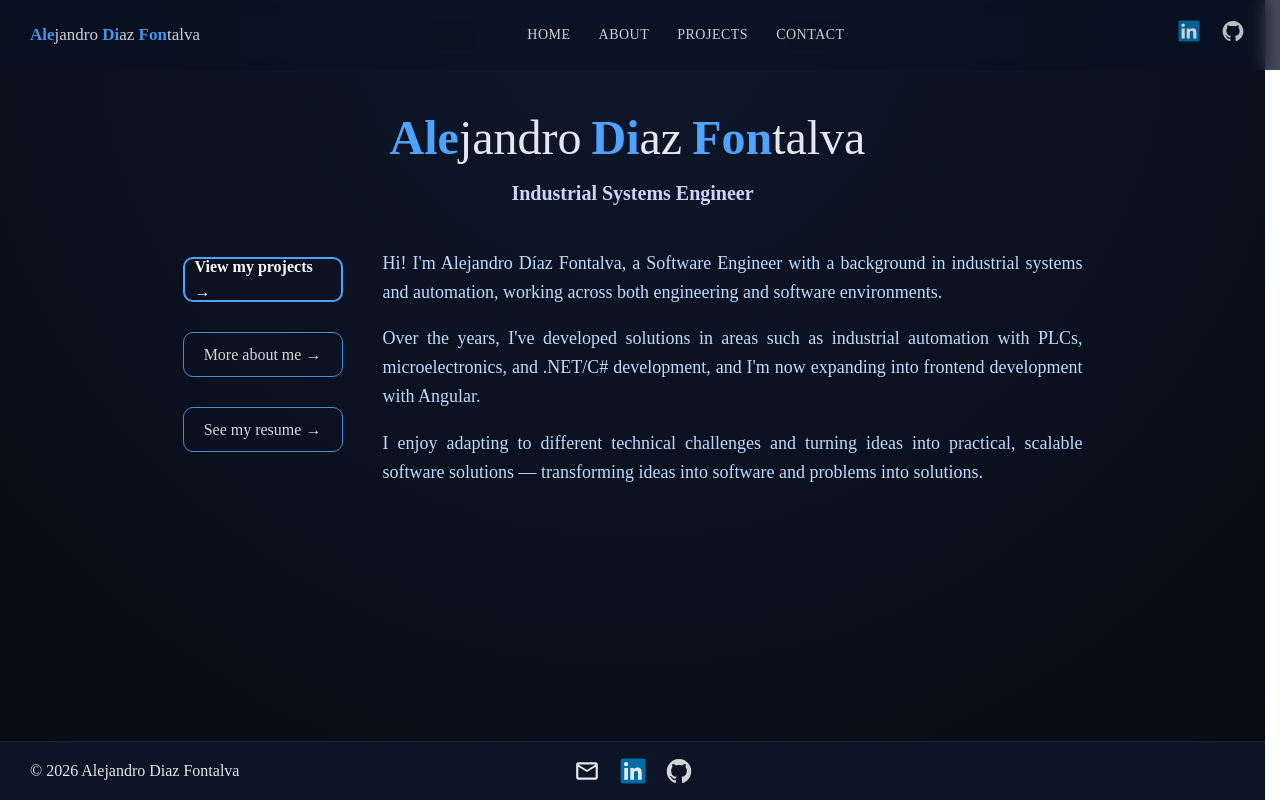
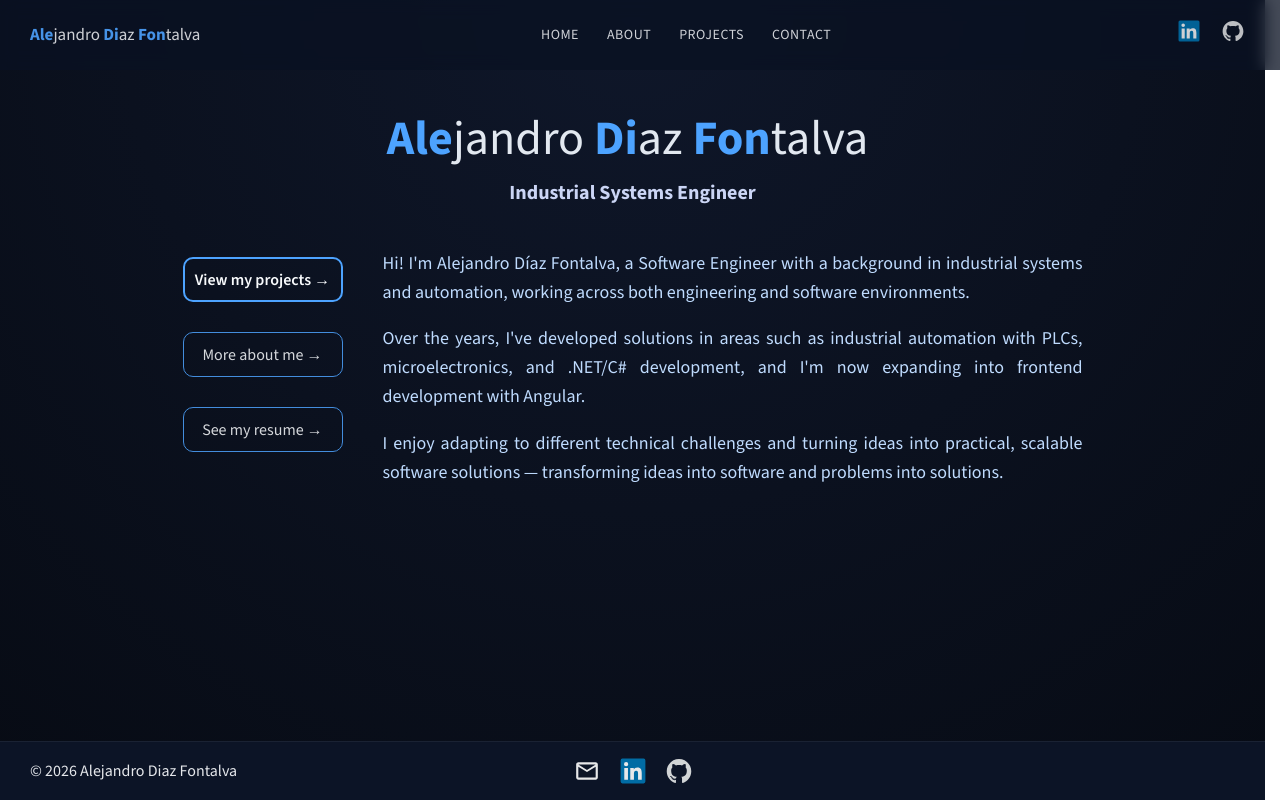
Before and after one commit to aledifon/portfolio, an Angular app: page / in a window 1280 px wide. Built offline with nearby package versions, Linux system fonts and the light colour scheme.

Commit message:
Fix font loading by adding Google Fonts integration and sans-serif fallback

```diff
--- a/src/index.html
+++ b/src/index.html
@@ -4,6 +4,12 @@
   <meta charset="utf-8">
   <title>Alejandro Díaz Fontalva | Software Engineer (Frontend & .NET)</title>
   <meta name="description" content="Software Engineer with background in Industrial Systems Engineering, experienced in .NET (C#) and Angular frontend development, focused on building modern web applications">
+
+  <link rel="preconnect" href="https://fonts.googleapis.com">
+  <link rel="preconnect" href="https://fonts.gstatic.com" crossorigin>
+
+  <link href="https://fonts.googleapis.com/css2?family=Source+Sans+3:wght@300;400;500;600;700&display=swap" rel="stylesheet">
+
   <base href="/">
   <meta name="viewport" content="width=device-width, initial-scale=1">
   <link rel="icon" type="image/png" href="assets/favicon.png">
--- a/src/styles.scss
+++ b/src/styles.scss
@@ -11,7 +11,7 @@
   background: radial-gradient(circle at top, #0f172a, #070b14);
   // background: radial-gradient(circle, #0f172a, #0c1326, #070b14);
   color: #e5e7eb;
-    font-family: 'Source Sans 3';
+    font-family: 'Source Sans 3', sans-serif;
     line-height: 1.6;
     // font-family: 'DM Sans', sans-serif;
     // font-family: 'Lato';
```
